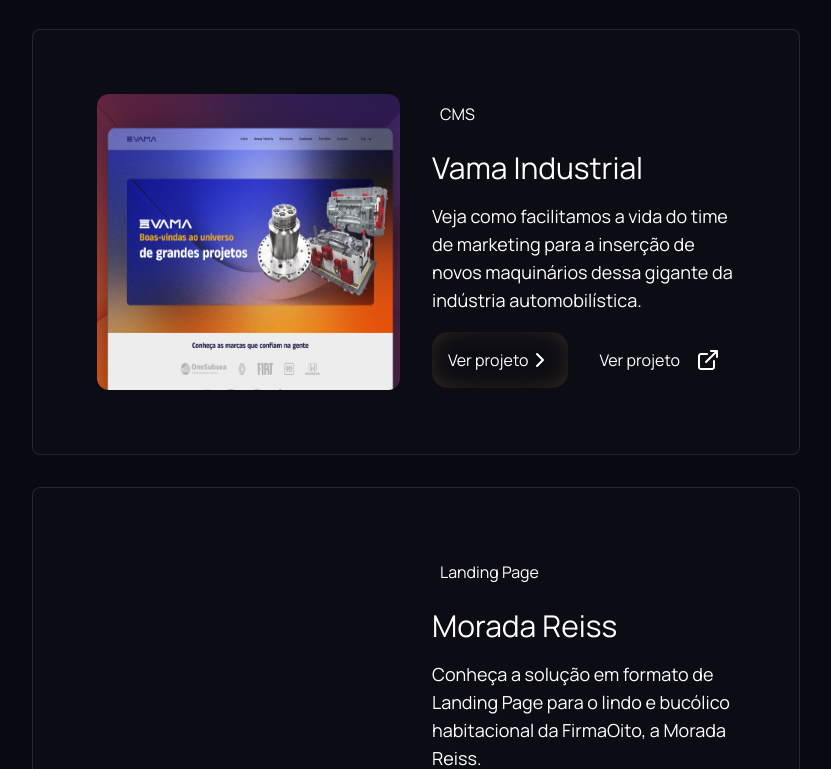
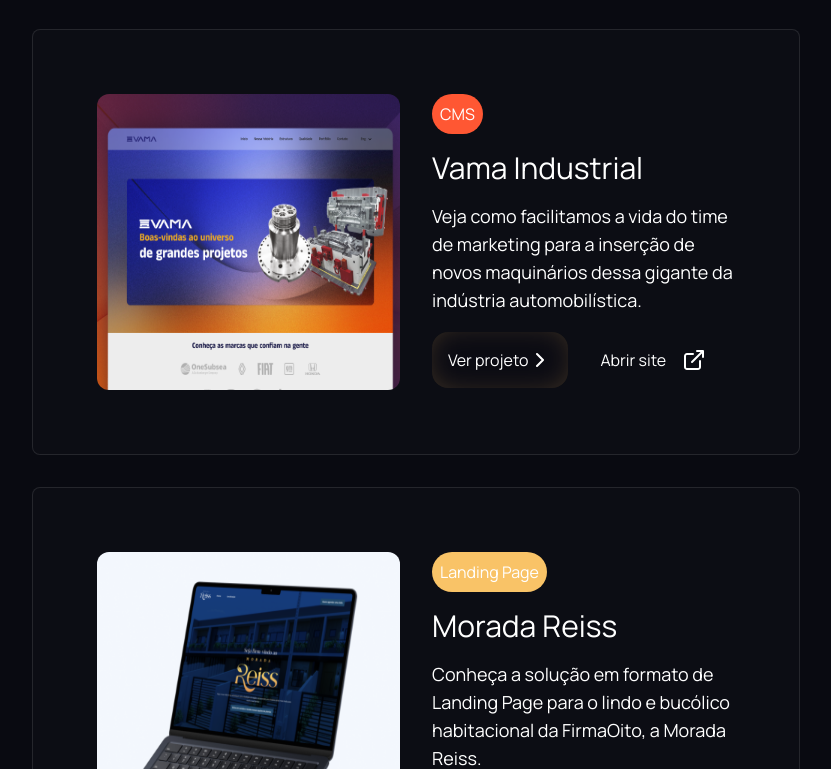
Before and after one commit to atomoon-inc/site, an Astro site: page / in a window 1280 px wide. Shown: the part 2031-2800 px from the top of the page, without its empty margins (224-1055 px from the left). Built offline with nearby package versions, Linux system fonts and the light colour scheme; Astro itself is replaced by a stand-in of ours.

Commit message:
add new portfolios images

```diff
--- a/src/components/Card.astro
+++ b/src/components/Card.astro
@@ -15,17 +15,18 @@
 
 <div class="bg-[#0C0D14] flex lg:flex-row flex-col gap-8 lg:p-16 p-4 rounded-lg border-[rgba(255,255,255,0.1)] border-[0.1rem] hover:shadow-2xl hover:scale-105 transition-all duration-500 ">
 	<img src={img} class="w-full rounded-xl overflow-hidden "/>
-	<div class="flex flex-col items-start justify-start gap-4 w-full">
+	<div class="flex flex-col items-start justify-center gap-4 w-full">
 		<div class="flex flex-wrap gap-4">
-		{tags.map(tag => (
-			<div class={`bg-[${tag.hexTag}] w-fit p-2 rounded-full text-white`}>{tag.textTag}</div>
-		  ))}
+			{tags.map(tag => (
+				<div style={`background-color: #${tag.hexTag}`} class="w-fit p-2 rounded-full text-white">{tag.textTag}</div>
+			  ))}
+
 		  </div>
 		<h6 class="text-3xl text-white">{title}</h6>
 		<p class="text-lg text-white">{description} </p>
 		<div class="flex items-center justify-start w-full gap-4">
 			<LinkButton text='Ver projeto' type='primary' url={primaryHref} icon />
-			<LinkButton text='Ver projeto' type='secondary' url={secondaryHref} >
+			<LinkButton text='Abrir site' type='secondary' url={secondaryHref} >
 				<img src="/images/icons/external-link.svg" alt="external-link">
 			</LinkButton>
 		</div>
--- a/src/components/Footer.astro
+++ b/src/components/Footer.astro
@@ -1,7 +1,7 @@
 ---
 const date = new Date().getFullYear();
 ---
-<footer class="flex flex-col items-start bg-[#07080E] lg:px-64 px-8 lg:py-16 py-8 w-full">
+<footer class="flex flex-col items-start bg-[#07080E] lg:px-64 px-8 lg:py-16 py-8 w-full h-fit">
     <div class="flex items-center justify-center w-fit gap-4">
         <img src="/images/Logo.svg" alt="Atomoon icone">
         <p class="text-white w-fit">{date} Atomoon.</p>
--- a/src/components/LinkButton.astro
+++ b/src/components/LinkButton.astro
@@ -2,25 +2,26 @@
 // Button.astro
 
 import { ChevronRight } from 'lucide-astro';
+import type { HTMLProps } from 'react';
 
-interface Props {
+interface Props extends HTMLProps<HTMLAnchorElement> {
   text: string;
   url: string;
   type: 'primary' | 'secondary';
   icon?: boolean;
 }
 
-const { text, url, type, icon } = Astro.props;
+const { text, url, type, icon, ...anchorProps } = Astro.props;
 ---
 
 {type === 'primary' ? (
-  <div class="py-[0.12rem]  w-fit h-fit bg-transparent hover:bg-gradient-to-r from-transparent via-[#f9c36734] to-transparent  transition-all rounded-2xl group relative text-white">
-    <a target="_blank" ={url} class="py-4 text-nowrap px-4 w-full h-fit bg-[#090a115b] group shadow-[inset_0px_-1px_50px_-36px_rgba(249,195,103,1)] scroll-smooth rounded-2xl flex items-center justify-center">
+  <div class="py-[0.12rem] cursor-pointer w-fit h-fit bg-transparent hover:bg-gradient-to-r from-transparent via-[#f9c36734] to-transparent transition-all rounded-2xl group relative text-white">
+    <a href={url} class="py-4 text-nowrap px-4 w-full h-fit bg-[#090a115b] group shadow-[inset_0px_-1px_50px_-36px_rgba(249,195,103,1)] scroll-smooth rounded-2xl flex items-center justify-center" {...anchorProps}>
       {text} {icon && <ChevronRight color="white"/>}
     </a>
   </div>
 ) : (
-  <a href={url} target="_blank" class="p-4 text-white text-nowrap w-fit h-fit hover:bg-[#f9c36731] rounded-2xl transition-all flex items-center justify-center gap-4 scroll-smooth">
+  <a href={url} class="p-4 cursor-pointer text-white text-nowrap w-fit h-fit hover:bg-[#f9c36731] rounded-2xl transition-all flex items-center justify-center gap-4 scroll-smooth" {...anchorProps}>
     {text} <slot/>
   </a>
 )}
--- a/src/pages/index.astro
+++ b/src/pages/index.astro
@@ -12,7 +12,7 @@
   {
     title: 'Vama Industrial',
     tags: [
-      { hexTag: '#FF5733', textTag: 'CMS' },
+      { hexTag: 'FF5733', textTag: 'CMS' },
     ],
     description: 'Veja como facilitamos a vida do time de marketing para a inserção de novos maquinários dessa gigante da indústria automobilística.',
     primaryHref: '/manutencao',
@@ -22,23 +22,22 @@
   {
     title: 'Morada Reiss',
     tags: [
-      { hexTag: '#F9C367', textTag: 'Landing Page' },
+      { hexTag: 'F9C367', textTag: 'Landing Page' },
     ],
     description: 'Conheça a solução em formato de Landing Page para o lindo e bucólico habitacional da FirmaOito, a Morada Reiss.',
     primaryHref: '/manutencao',
     tertiaryHref: 'www.firmaoito.com.br/moradareiss',
-	img: ''
+	img: '/images/thumbs/Thumbnail - Morada Reiss.png'
   },
   {
-    title: 'Halsten',
+    title: 'Evus',
     tags: [
-      { hexTag: '#DE560B', textTag: 'App' },
-      { hexTag: '#67A1F9', textTag: 'Desktop' },
+      { hexTag: 'DE560B', textTag: 'Landing Page' },
     ],
-    description: 'Dê olá para o aplicativo que unifica diversas frentes internas em apenas uma, mostrando para o usuário tudo o que ele precisa ver para acompanhar a conclusão da sua obra. Com a aplicação construída completa, desde o back ao front-end.',
+    description: 'Uma landing page para uma marca que fornece insumos para times de futebol, profissionais e amador, da região de Joinville',
     primaryHref: '/manutencao',
-    tertiaryHref: '#',
-	img: ''
+    tertiaryHref: 'https://somosevus.com.br/',
+	img: '/images/thumbs/Thumbnail - Evus.png'
   }
 ];
 ---
@@ -57,7 +56,7 @@
 				<Heading level={1} text="Solução de problemas" class="text-center w-full text-4xl" />
 				<Heading level={1} text="do micro ao macro." class="text-3xl text-center" />
 
-				<p class="text-white max-w-96 text-center pt-8">Descubra como nossas soluções de UX podem transformar seu website, aplicativo móvel ou desktop.</p>
+				<p class="text-white max-w-[32rem] text-center pt-4 text-balance">Descubra como nossas soluções de UX podem transformar seu website, aplicativo móvel ou desktop.</p>
 
 				<div class="flex items-center justify-center gap-4 pt-8 lg:flex-row flex-col">
 					<LinkButton text='Quero um orçamento' type='primary' url='https://wa.me/5547996887166?text=Ol%C3%A1%2C%20Vim%20pelo%20site%20da%20Atomoon%2C%20gostaria%20de%20um%20or%C3%A7amento'/>
@@ -130,6 +129,7 @@
 				<!-- <TextArea label='Sua mensagem' name='message' placeholder="Ex: Quero desenvolver um site para meu negócio."> -->
 			<!-- </form> -->
 		</section>
+	</section>
 
   <Footer />
 </Layout>
```
Also changed, not shown: public/images/thumbs/Thumbnail - Evus.png (added), public/images/thumbs/Thumbnail - Morada Reiss.png (added).
